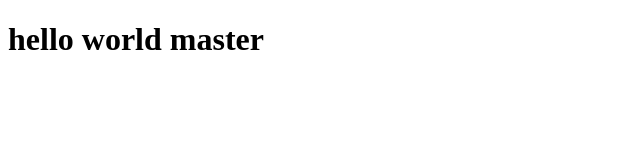
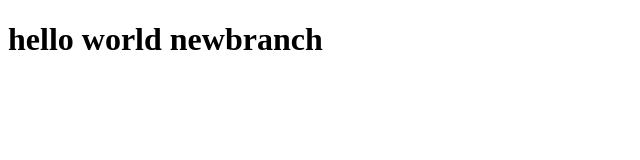
Before and after one commit to AQ-kasmani/conf, a plain HTML site: page index.html in a window 1280 px wide. Shown: the whole page, without its empty margins (0-640 px from the left). Drawn offline with Linux system fonts and the light colour scheme.

Commit message:
new changes

```diff
--- a/index.html
+++ b/index.html
@@ -7,6 +7,6 @@
 	<link rel="stylesheet" href="">
 </head>
 <body>
-	<h1>hello world master</h1>
+	<h1>hello world newbranch</h1>
 </body>
 </html>
```
